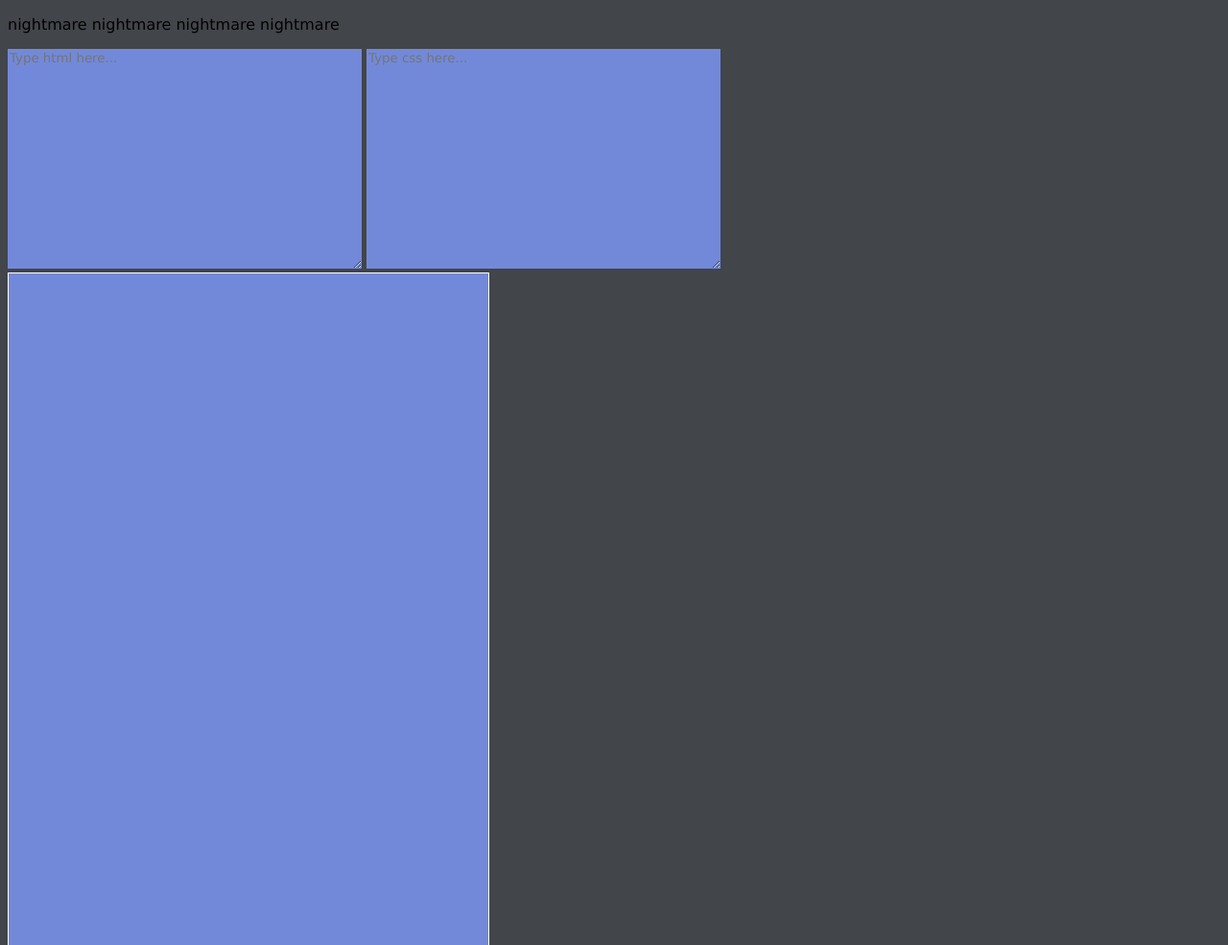
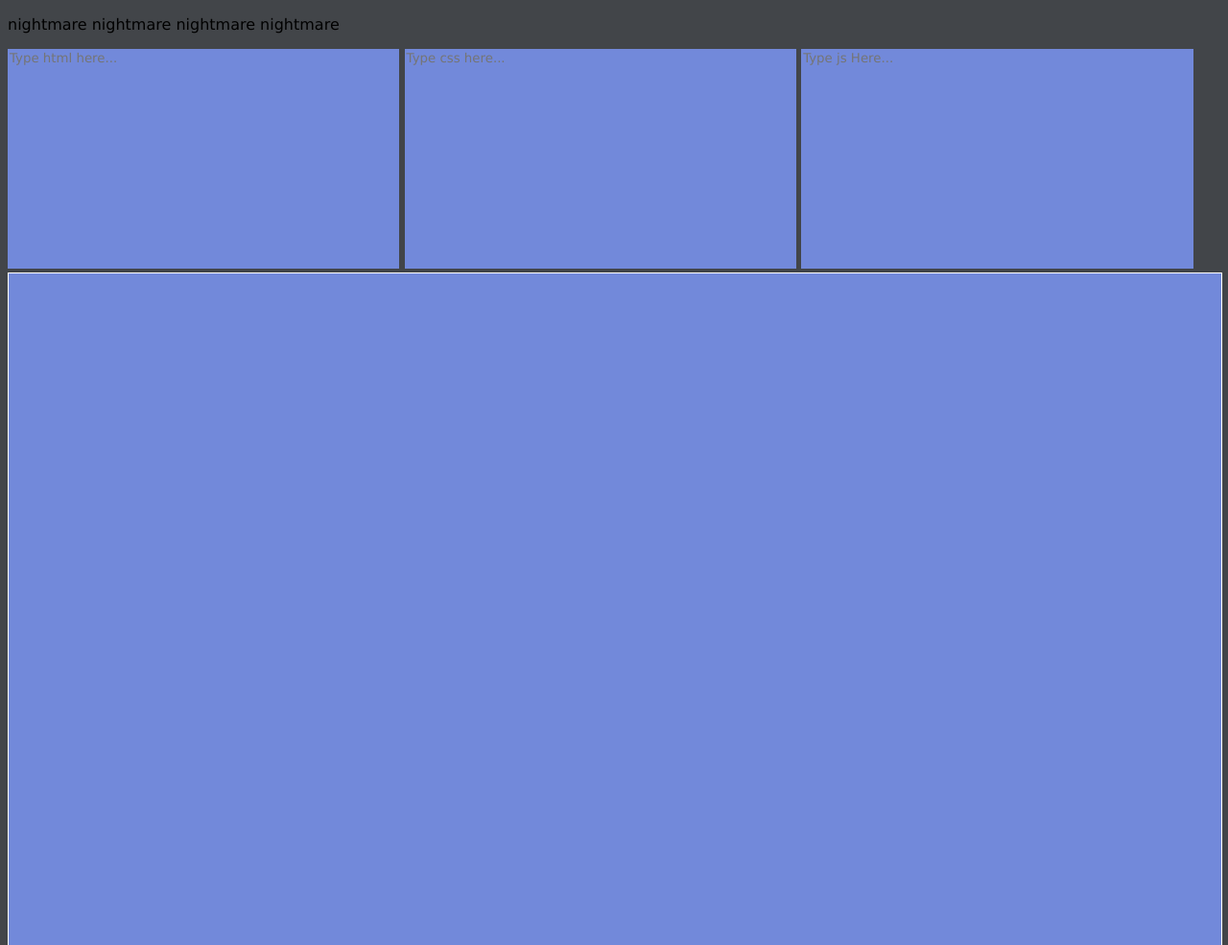
Before and after one commit to Buuxd/HTMLproj, a plain HTML site: page web dev site.html in a window 1280 px wide. Shown: the top 985 px of the page at 96% size. Drawn offline with Linux system fonts and the light colour scheme.

Commit message:
Add files via upload

```diff
--- a/style.css
+++ b/style.css
@@ -13,22 +13,34 @@ body {
 
 #html_box {
 	background-color: #7289da;
-	border: 100px;
+	float: center;
+	border: none;
+	width:32%;
+	resize: none;
 }
 
 
 #css_box {
 	background-color: #7289da;
-	border: 100px;
-
+	border: none;
+	width:32%;
+	resize: none;
 }
 
+#js_box {
+	background-colour: #7289da;
+	border: 100px;
+	width:32%;
+	resize: none;
+}
+
+
 #main {
-	position:static
-	left:800px;
+	position:static;
+	left:950px;
 	top:50px;
 	height:700px;
-	width:500px;
+	width:100%;
 	background-color: #7289da;
 	border:1px solid #FFF;
 	font-size:25px;
--- a/web dev site.html
+++ b/web dev site.html
@@ -13,6 +13,7 @@
 <textarea name="html_box" cols="50" rows="15" id="html_box" placeholder="Type html here..." onkeyup="checkKeypress(this, event)" onkeypress="input()"></textarea>
 <textarea name="css_box" cols="50" rows="15" id="css_box" placeholder="Type css here..." onkeypress="input()">#main {
 }</textarea>
+<textarea name="js_box" cols="50" rows="15" id="html_box" placeholder="Type js Here..." onkeyup="checkKeypress(this, event)" onkeypress="input()"></textarea>
 <script src="auto.js"></script>
 <script> function onLoad(){
 var content = localStorage.getItem("html");
```
